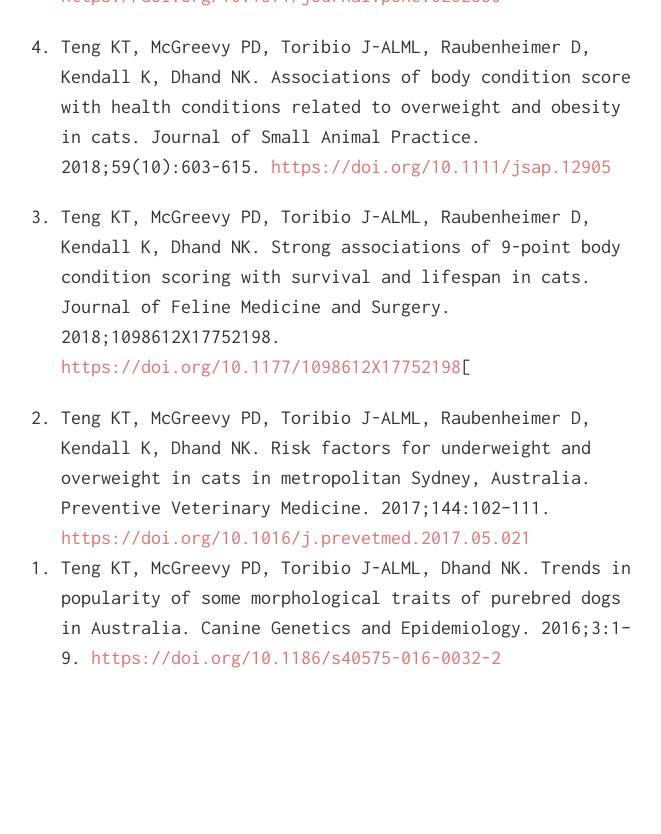
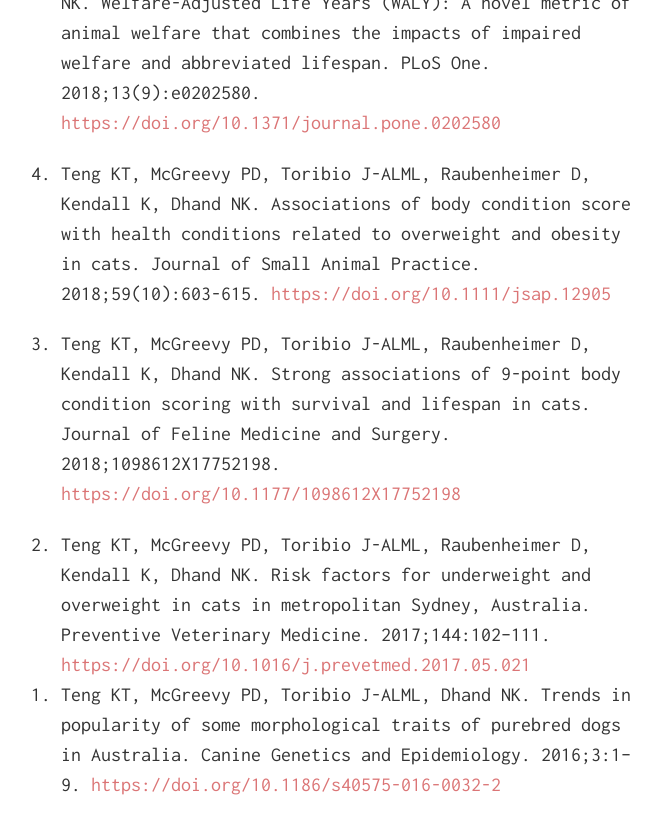
Before and after one commit to kendyteng/kendyteng.github.io, a Jekyll site: the page built from publications/index.md, in a window 1280 px wide and 900 px high, scrolled down 1599 px. Shown: the top 834 px of the window, without its empty margins (309-970 px from the left). Built offline with Jekyll 4.4.1, drawn with Linux system fonts in a browser that asks for light colours; nearby versions of some CDN libraries; before the commit the page ends 2372 px from its top, so only the background shows below that.

Commit message:
Update index.md

```diff
--- a/publications/index.md
+++ b/publications/index.md
@@ -10,10 +10,10 @@
 <p style="height: 0.01px"></p>
 
 <li>	Aerts M, Teng KT, Jaspers S, Alvarez J. A multicategory logit model detecting temporal changes in antimicrobial resistance. PLoS ONE. (Under review)
-<p style="height: 2px"></p>
+<p style="height: 0.6em"></p>
 
 <li>	Teng KT, Pegram C, Church D, Brodbelt D, O’Neill D. Life tables providing year-by-year life expectancy and mortality for dogs in the United Kingdom. Scientific Reports. 2022; 12(1), 1-11.<span><a href="https://doi.org/10.1038/s41598-022-10341-6" target="_blank" rel="noopener noreferrer"> https://doi.org/10.1038/s41598-022-10341-6</a></span>
-<p style="height: 3px"></p>
+<p style="height: 6em"></p>
 
 <li>	Teng KT, Chang CC, Tsai YL, Chiu CY, Yang CY, Chou YB, Chou CC. A stochastic assessment to quantify the risk of introduction of African swine fever virus to Taiwan via illegal pork products carried by international travellers. Transboundary and Emerging Diseases. 2021. <span><a href="https://doi.org/10.1111/tbed.14337" target="_blank" rel="noopener noreferrer"> https://doi.org/10.1111/tbed.14337</a></span>
 <p style="height: 5px"></p>
@@ -33,7 +33,7 @@
 <li>	Teng KT, McGreevy PD, Toribio J-ALML, Raubenheimer D, Kendall K, Dhand NK. Associations of body condition score with health conditions related to overweight and obesity in cats. Journal of Small Animal Practice. 2018;59(10):603-615. <span><a href="https://doi.org/10.1111/jsap.12905" target="_blank" rel="noopener noreferrer"> https://doi.org/10.1111/jsap.12905</a></span>
 <p style="height: 0.5px"></p>
 
-<li>	Teng KT, McGreevy PD, Toribio J-ALML, Raubenheimer D, Kendall K, Dhand NK. Strong associations of 9-point body condition scoring with survival and lifespan in cats. Journal of Feline Medicine and Surgery. 2018;1098612X17752198. <span><a href="https://doi.org/10.1177/1098612X17752198" target="_blank" rel="noopener noreferrer"> https://doi.org/10.1177/1098612X17752198</a></span>[
+<li>	Teng KT, McGreevy PD, Toribio J-ALML, Raubenheimer D, Kendall K, Dhand NK. Strong associations of 9-point body condition scoring with survival and lifespan in cats. Journal of Feline Medicine and Surgery. 2018;1098612X17752198. <span><a href="https://doi.org/10.1177/1098612X17752198" target="_blank" rel="noopener noreferrer"> https://doi.org/10.1177/1098612X17752198</a></span>
 <p style="height: 0.6px"></p>
 
 <li>	Teng KT, McGreevy PD, Toribio J-ALML, Raubenheimer D, Kendall K, Dhand NK. Risk factors for underweight and overweight in cats in metropolitan Sydney, Australia. Preventive Veterinary Medicine. 2017;144:102–111. <span><a href="https://doi.org/10.1016/j.prevetmed.2017.05.021" target="_blank" rel="noopener noreferrer"> https://doi.org/10.1016/j.prevetmed.2017.05.021</a></span>
```
